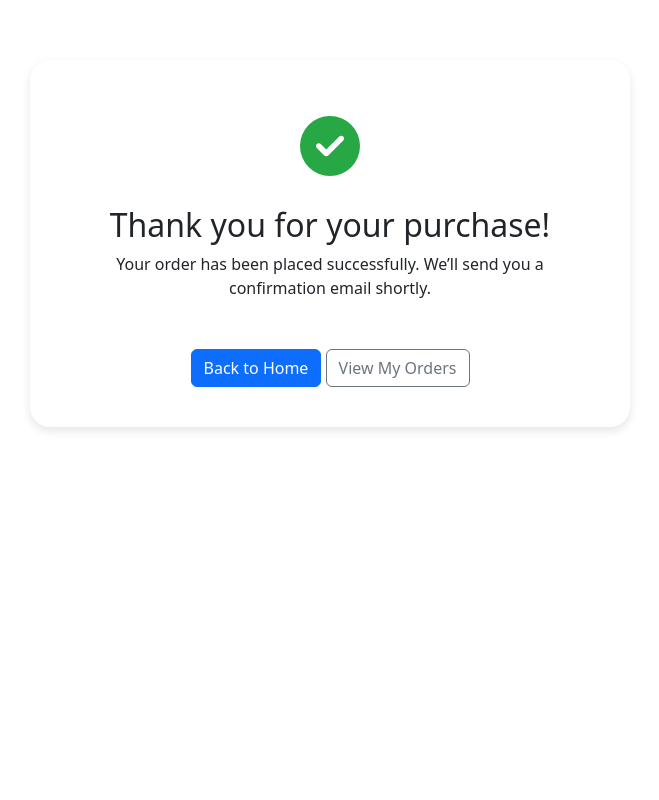
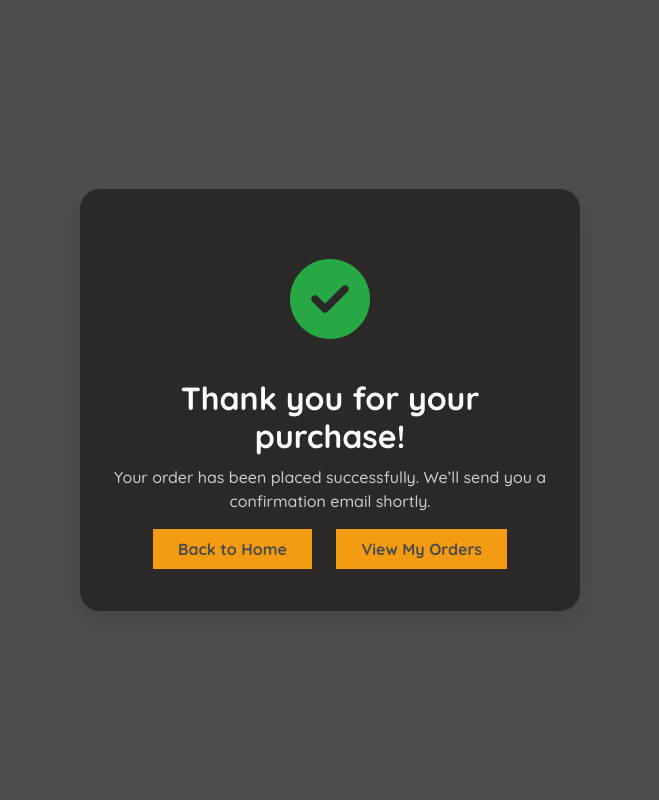
Before and after one commit to Surajksgit/Paintings-artbhavan, a Django app: page /order-success/ in a window 1280 px wide. Shown: the whole page, without its empty margins (310-969 px from the left). Run offline with Django 5.2, Linux system fonts and the light colour scheme.

Commit message:
max complted.

```diff
--- a/paintings/static/css/order_success.css
+++ b/paintings/static/css/order_success.css
@@ -1,20 +1,107 @@
 body {
-    background-color: #f8f9fa;
-    font-family: 'Segoe UI', sans-serif;
+    background: linear-gradient(to right, #4e4c4c, #4e4c4c);
+    font-family: 'Quicksand', sans-serif;
+    display: flex;
+    align-items: center;
+    justify-content: center;
+    height: 100vh;
+    margin: 0;
 }
+
 .success-container {
-    max-width: 600px;
-    margin: 60px auto;
-    background: #fff;
-    padding: 40px;
+    text-align: center;
+    background: #2b2828;
+    padding: 50px 30px;
     border-radius: 20px;
-    text-align: center;
-    box-shadow: 0 4px 10px rgba(0,0,0,0.1);
+    box-shadow: 0 10px 25px rgba(0, 0, 0, 0.1);
+    max-width: 500px;
+    width: 90%;
+    animation: fadeInUp 0.8s ease;
 }
+
 .success-icon {
-    font-size: 60px;
+    font-size: 80px;
     color: #28a745;
+    animation: pop 0.4s ease-out;
 }
+
+h2 {
+    font-weight: 700;
+    color: #fff;
+    margin-top: 20px;
+}
+
+p {
+    color: #ccc;
+    font-size: 16px;
+    margin-top: 10px;
+}
+
 .btn-home {
-    margin-top: 25px;
+    margin: 10px;
+    padding: 10px 25px;
+    font-weight: 600;
+    transition: all 0.3s ease;
+    text-decoration: none;
 }
+
+.btn-home {
+    background-color: #f39c12;
+    border: none;
+    color: #4e4c4c;
+}
+
+.btn-home:hover {
+    background-color: #4e4c4c;
+    color: #f39c12;
+}
+
+.btn-outline-secondary {
+    border-color: #aaa;
+    color: #555;
+}
+
+.btn-outline-secondary:hover {
+    background-color: #ddd;
+    color: #333;
+}
+
+@keyframes pop {
+    0% {
+        transform: scale(0.5);
+        opacity: 0;
+    }
+    100% {
+        transform: scale(1);
+        opacity: 1;
+    }
+}
+
+@keyframes fadeInUp {
+    from {
+        opacity: 0;
+        transform: translateY(30px);
+    }
+    to {
+        opacity: 1;
+        transform: translateY(0);
+    }
+}
+
+@media (max-width: 576px) {
+    .success-container {
+        padding: 40px 20px;
+    }
+
+    h2 {
+        font-size: 22px;
+    }
+
+    .success-icon {
+        font-size: 60px;
+    }
+
+    p {
+        font-size: 14px;
+    }
+}
--- a/paintings/templates/checkout.html
+++ b/paintings/templates/checkout.html
@@ -159,7 +159,7 @@
 
     <!-- Continue Button -->
     <button type="submit" class="btn-continue  w-100 mt-3 py-2 fw-semibold">
-        <i class="fas fa-arrow-right me-1"></i> Continue to Payment
+        <i class="fas fa-arrow-right me-1"></i> Place Order
     </button>
 </form>
 
--- a/paintings/templates/order_success.html
+++ b/paintings/templates/order_success.html
@@ -4,9 +4,23 @@
 <head>
     <meta charset="UTF-8">
     <title>Order Successful | ArtBhavan</title>
-    <link rel="stylesheet" href="{% static 'css/order_success.css' %}">
+    <meta name="viewport" content="width=device-width, initial-scale=1.0">
+
+    <!-- Bootstrap CSS -->
     <link href="https://cdn.jsdelivr.net/npm/bootstrap@5.3.0/dist/css/bootstrap.min.css" rel="stylesheet">
 
+    <!-- Google Font -->
+    <link href="https://fonts.googleapis.com/css2?family=Quicksand:wght@500;700&display=swap" rel="stylesheet">
+
+    <!-- Font Awesome -->
+    <link rel="stylesheet" href="https://cdnjs.cloudflare.com/ajax/libs/font-awesome/6.4.2/css/all.min.css">
+
+    <!-- Custom CSS -->
+    <link rel="stylesheet" href="{% static 'css/order_success.css' %}">
+
+    <style>
+
+    </style>
 </head>
 <body>
 
@@ -14,15 +28,14 @@
     <div class="success-icon">
         <i class="fas fa-check-circle"></i>
     </div>
-    <h2 class="mt-3">Thank you for your purchase!</h2>
+    <h2>Thank you for your purchase!</h2>
     <p>Your order has been placed successfully. We’ll send you a confirmation email shortly.</p>
 
     <div class="mt-4">
-        <a href="#" class="btn btn-primary btn-home">Back to Home</a>
-        <a href="#" class="btn btn-outline-secondary btn-home">View My Orders</a>
+        <a href="#" class=" btn-home">Back to Home</a>
+        <a href="{% url 'my_orders' %}" class=" btn-home">View My Orders</a>
     </div>
 </div>
 
-<script src="https://cdnjs.cloudflare.com/ajax/libs/font-awesome/6.4.2/js/all.min.js"></script>
 </body>
 </html>
--- a/paintings/templates/userdashboard.html
+++ b/paintings/templates/userdashboard.html
@@ -36,7 +36,7 @@
 
             <a href="{% url 'collection' %}">Collection</a>
             <a href="#new">New</a>
-            <a href="#">Orders</a>
+            <a href="{% url 'my_orders' %}">Orders</a>
             <a href="#">Wishlist</a>
             <!-- Categories Dropdown -->
             <div class="dropdown">
--- a/paintings/urls.py
+++ b/paintings/urls.py
@@ -26,6 +26,7 @@ urlpatterns = [
     path('contact/', views.contact, name='contact'),
     path('shopnow/<int:artwork_id>/', views.shopnow, name='shopnow'),
     path('process_payment/', views.process_payment, name='process_payment'),
+    path('my_orders/', views.my_orders, name='my_orders'),
     path('order-success/', views.order_success, name='order_success'),
 
 
--- a/paintings/views.py
+++ b/paintings/views.py
@@ -21,7 +21,7 @@ from django.utils.html import strip_tags
 from .models import Artwork
 from django.contrib.auth.decorators import login_required
 from django.contrib.auth.models import User
-from .models import Cart, CartItem
+from .models import Cart, CartItem, Order
 # from .models import Wishlist
 
 
@@ -441,6 +441,18 @@ def process_payment(request):
     return redirect('checkout')
 
 
+# My orders
+def my_orders(request):
+    if 'user_id' not in request.session:
+        return redirect('login')
+
+    user = get_object_or_404(UserSignup, id=request.session['user_id'])
+    orders = Order.objects.filter(user=user).order_by('-ordered_at')
+    return render(request, 'my_orders.html', {'orders': orders})
+
+
+
+
 
 # Order success
 def order_success(request):
```
Also changed, not shown: paintings/models.py (+11 -1 lines), paintings/templates/my_orders.html (added, +27 -0 lines), db.sqlite3, paintings/migrations/0014_order.py (added).
